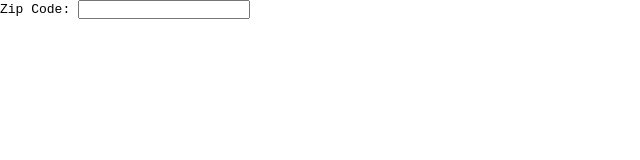
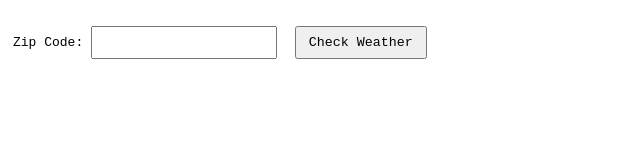
Before and after one commit to ariana124/weather_app, a website: page index.html in a window 1280 px wide. Shown: the whole page, without its empty margins (0-640 px from the left). Drawn offline with Linux system fonts and the light colour scheme.

Commit message:
created form to send post request

```diff
--- a/index.html
+++ b/index.html
@@ -11,10 +11,32 @@
             margin: 0;
             padding: 0;
         }
+
+        div {
+            margin: 2rem 1rem;
+        }
+
+        label {
+            padding: 2rem 0;
+        }
+
+        input {
+            padding: 7px;
+        }
+
+        button {
+            margin: 0 10px;
+            padding: 7px 12px;
+        }
     </style>
 </head>
 <body>
-    <label for="zip">Zip Code: </label>
-    <input id="zip" type="text" name="zipCode">
+    <div>
+        <form method="post" action="/">
+            <label for="zip">Zip Code: </label>
+            <input id="zip" type="text" name="zipCode">
+            <button type="submit" name="button">Check Weather</button>
+        </form>
+    </div>
 </body>
 </html>
```
